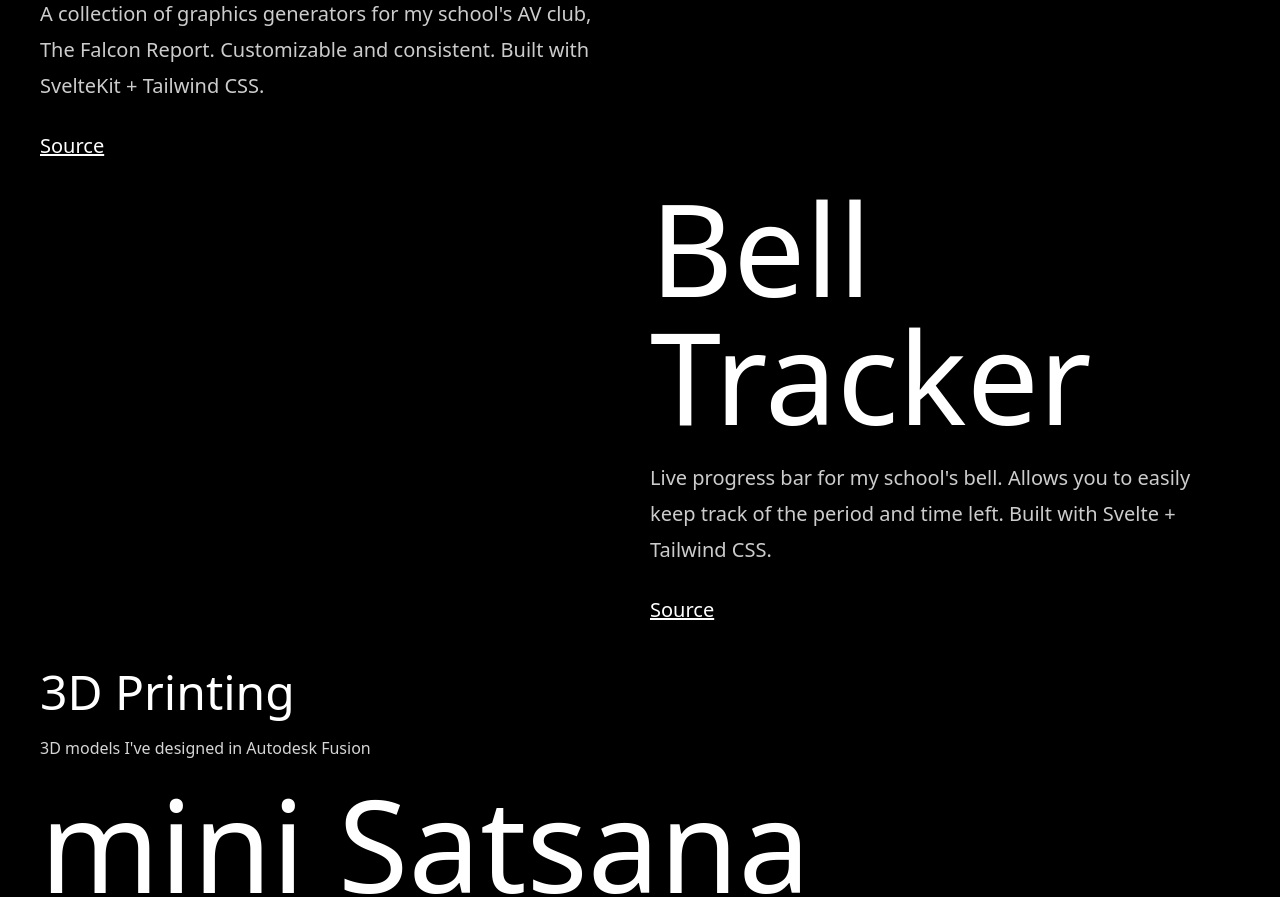
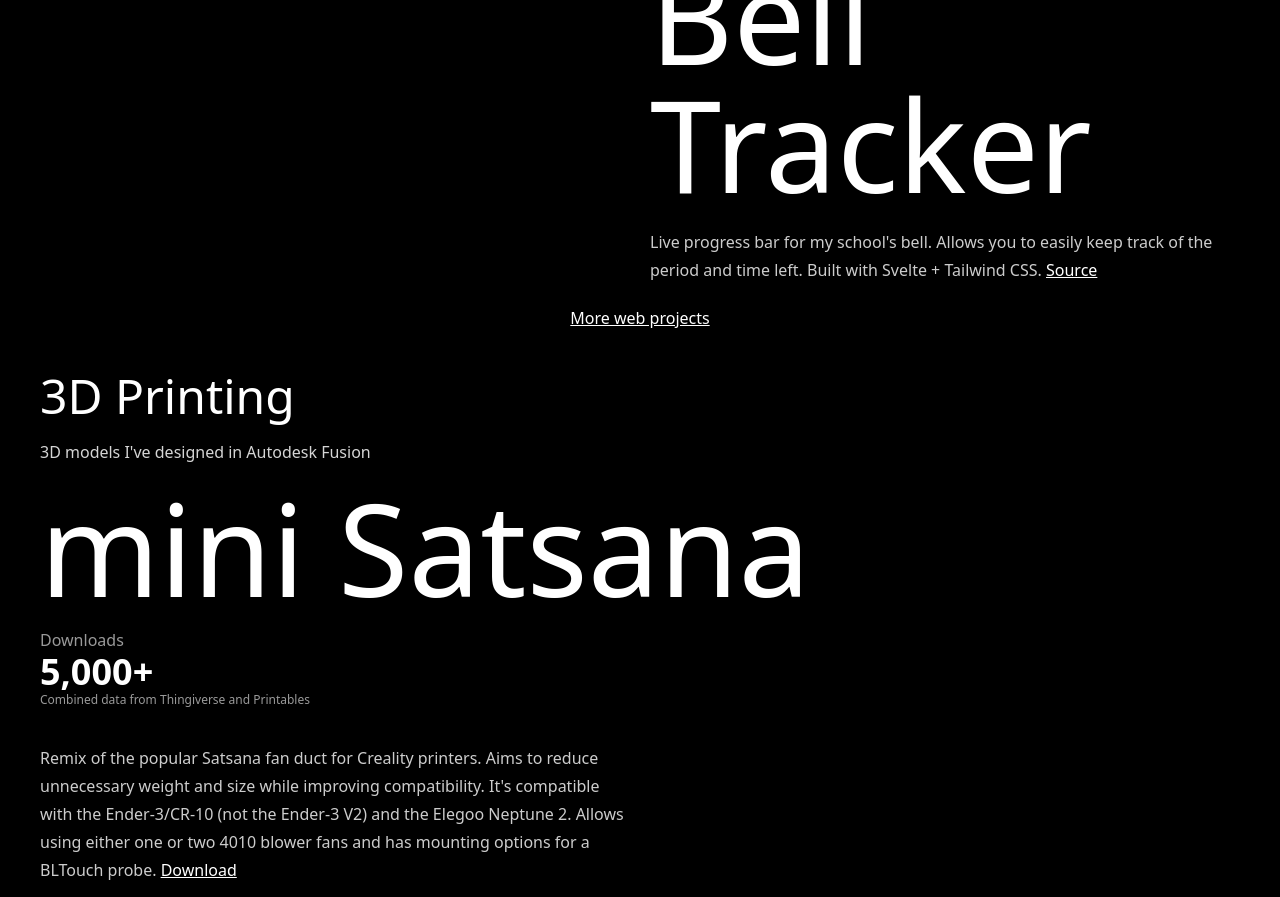
Before and after one commit to khui0/khui0.github.io, a SvelteKit app: page / in a window 1280 px wide. Shown: the part 1860-2757 px from the top of the page. Built offline with nearby package versions, Linux system fonts and the light colour scheme.

Commit message:
feat: reduce font sizes

```diff
--- a/src/lib/WebDevPanel.svelte
+++ b/src/lib/WebDevPanel.svelte
@@ -10,9 +10,8 @@
   <div class="flex-1"><slot name="image" /></div>
   <div class="my-auto flex-1">
     <h3 class="font-normal text-5xl lg:text-9xl mb-5"><slot name="title" /></h3>
-    <div class="prose lg:prose-xl">
-      <p><slot name="body" /></p>
-      <a href={url}>Source</a>
+    <div class="prose">
+      <p><slot name="body" /> <a href={url}>Source</a></p>
     </div>
   </div>
 </div>
--- a/src/routes/+page.svelte
+++ b/src/routes/+page.svelte
@@ -92,6 +92,9 @@
       </span>
     </WebDevPanel>
   </div>
+  <p class="prose text-center mx-auto my-5">
+    <a href="https://github.com/khui0">More web projects</a>
+  </p>
 </div>
 
 <div class="m-10">
@@ -112,14 +115,15 @@
       <a href="https://www.printables.com/model/201332">Printables</a>
     </div>
   </div>
-  <div data-aos="fade-right" class="prose lg:prose-xl">
+  <div data-aos="fade-right" class="prose">
     <p>
       Remix of the popular Satsana fan duct for Creality printers. Aims to reduce unnecessary weight
       and size while improving compatibility. It's compatible with the Ender-3/CR-10 (not the
       Ender-3 V2) and the Elegoo Neptune 2. Allows using either one or two 4010 blower fans and has
-      mounting options for a BLTouch probe.
+      mounting options for a BLTouch probe. <a href="https://www.printables.com/model/201332"
+        >Download</a
+      >
     </p>
-    <a href="https://www.printables.com/model/201332">Download</a>
   </div>
   <enhanced:img
     src="$lib/assets/pico-wheel.png"
@@ -129,15 +133,16 @@
   <h3 data-aos="fade-left" class="font-normal text-5xl lg:text-9xl lg:text-right mb-5">
     Pico Wheel
   </h3>
-  <div data-aos="fade-left" class="prose lg:prose-xl ml-auto lg:text-right">
+  <div data-aos="fade-left" class="prose ml-auto lg:text-right">
     <p>
       Desk mounted sim racing wheel designed to be cheap to build. Uses a Raspberry Pi Pico and an
       AS5600 magnetic encoder. Has two paddles which can be configured to act as paddle shifters or
-      pedals. Model is designed in Autodesk Fusion and the firmware is written in Arduino.
+      pedals. Model is designed in Autodesk Fusion and the firmware is written in Arduino. <a
+        href="https://github.com/khui0/pico-wheel">Source</a
+      >
     </p>
-    <a href="https://github.com/khui0/pico-wheel">Source</a>
   </div>
-  <p class="prose lg:prose-2xl text-center mx-auto my-5">
+  <p class="prose text-center mx-auto my-5">
     <a href="https://www.printables.com/@kenny">More 3D models</a>
   </p>
 </div>
```
